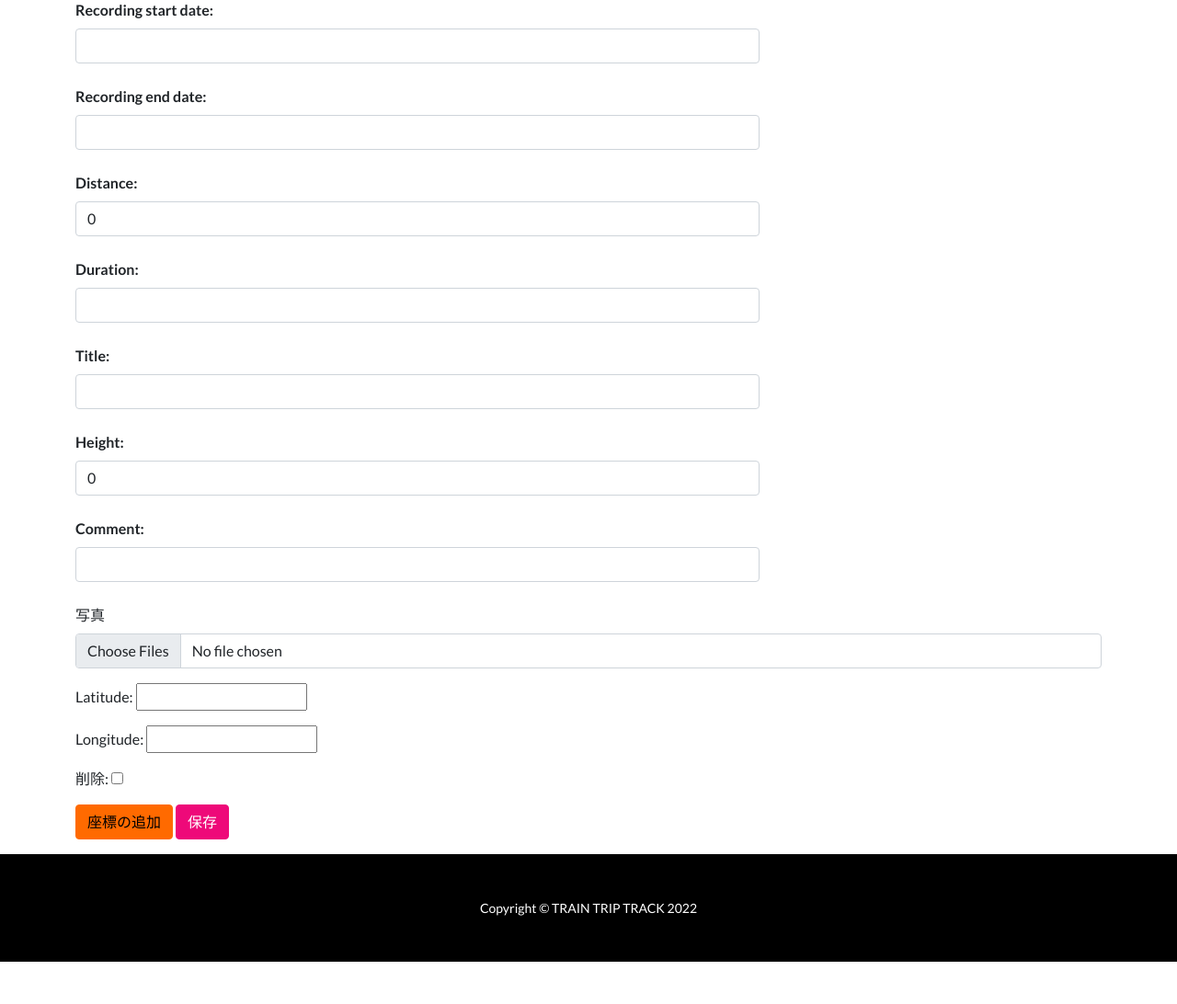
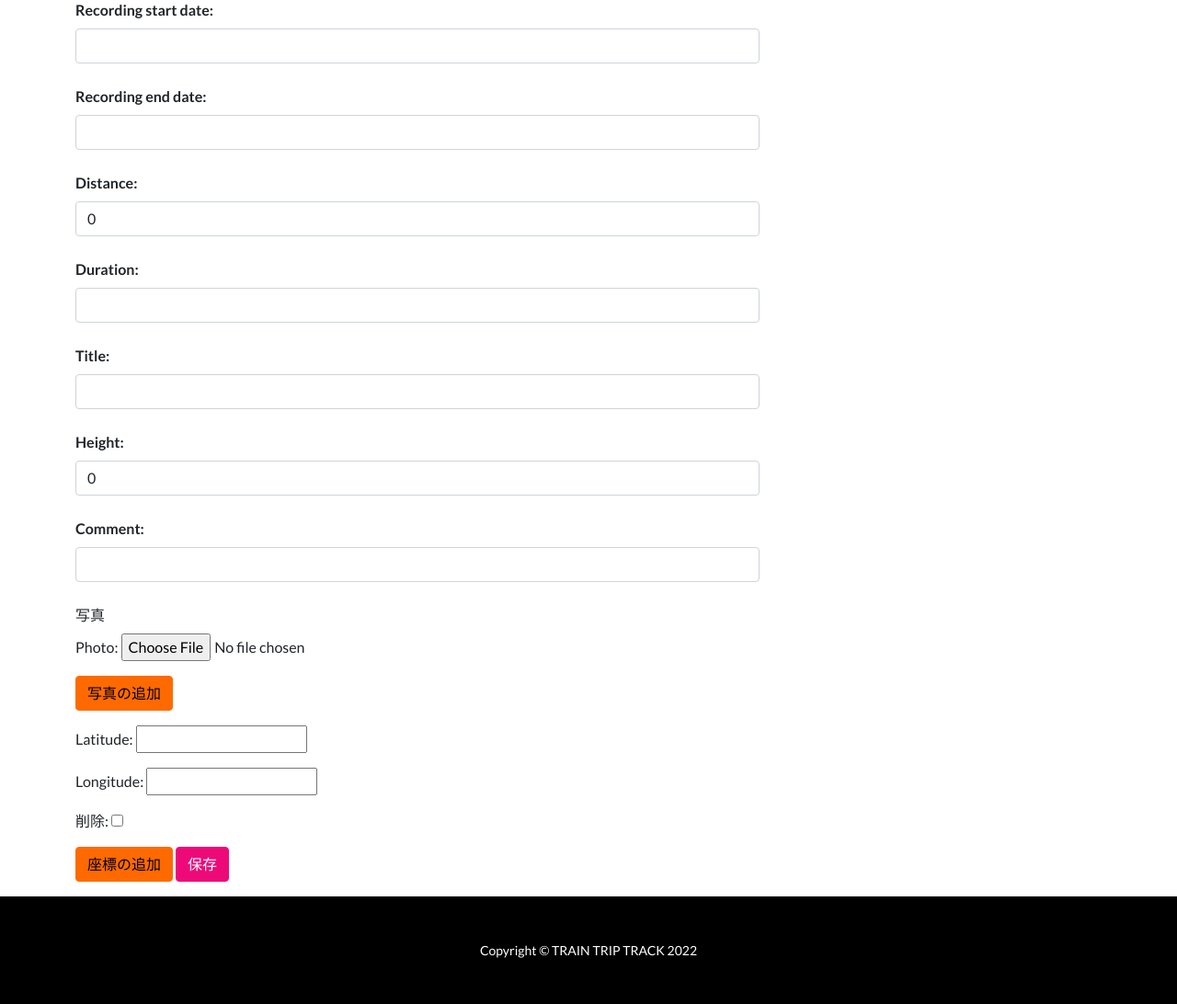
Before and after one commit to yasutake-bach/tt_track, a Django app: page /boarding-record-create/ in a window 1280 px wide. Shown: the part 97-1189 px from the top of the page at 92% size. Before the commit the page ends 1143 px from the top, so only its background shows below. Run offline with Django 3.2, Linux system fonts and the light colour scheme; some libraries are stand-ins or nearby versions.

Commit message:
写真の複数アップロードパート１

```diff
--- a/track/forms.py
+++ b/track/forms.py
@@ -13,6 +13,6 @@ class Boarding_recordForm(forms.ModelForm):
         model = Boarding_record
         exclude = ('user',)
 
-PhotoFormset = forms.inlineformset_factory(Boarding_record, Photo, fields='__all__', max_num=30)
+PhotoFormset = forms.inlineformset_factory(Boarding_record, Photo, fields='__all__', max_num=30, extra=1, can_delete=False)
 
 PlottingFormset = forms.inlineformset_factory(Boarding_record, Plotting, fields='__all__', extra=1)
--- a/track/templates/base.html
+++ b/track/templates/base.html
@@ -74,6 +74,7 @@
             <script src="https://cdn.jsdelivr.net/npm/bootstrap@5.1.3/dist/js/bootstrap.bundle.min.js"></script>
             <!-- Core theme JS-->
             <script src="js/scripts.js"></script>
+            {% block script %}{% endblock %}
         </div>
     </body>
 </html>
--- a/track/templates/boarding_record.html
+++ b/track/templates/boarding_record.html
@@ -16,7 +16,7 @@
             <div class="d-flex justify-content-end mb-4">
                 <a class="btn btn-primary float-right" href="{% url 'track:boarding_record_create' %}">新規作成</a>
             </div>
-            {% for track in boarding_record %}
+            {% for boarding_record in object_list %}
             <div class="post-preview">
                 <a href="#">
                     <h3 class="post-meta">
--- a/track/templates/boarding_record_create.html
+++ b/track/templates/boarding_record_create.html
@@ -6,7 +6,7 @@
 {% block contents %}
 <div class="container">
     <div class="my-div-style">
-        <form method="post">
+        <form method="post" enctype="multipart/form-data">
             {% csrf_token %}
 
             {{ form.non_field_errors }}
@@ -21,9 +21,22 @@
             </div>
             {% endfor %}
             <div class="mb-3">
+                <label for="formFileMultiple" class="form-label">写真</label>
                 {{ photo_formset.management_form }}
-                <label for="formFileMultiple" class="form-label">写真</label>
-                <input class="form-control" type="file" id="formFileMultiple" multiple>
+                <div id="photo-formset">
+                    {% for photo in photo_formset %}
+                        {{ photo.as_p }}
+                    {% endfor %}
+                </div>
+
+                <p id="photo_set-empty" class="d-none">
+                    <label for="id_photo_set-__prefix__-photo">Photo:</label>
+                    <input type="file" name="photo_set-__prefix__-photo" accept="image/*" id="id_photo_set-__prefix__-photo">
+                    <input type="hidden" name="photo_set-__prefix__-boarding_record" id="id_photo_set-__prefix__-boarding_record">
+                    <input type="hidden" name="photo_set-__prefix__-id" id="id_photo_set-__prefix__-id">
+                </p>
+
+                <button id="add-photo" type="button" class="btn btn-secondary">写真の追加</button>
             </div>
             <div class="row">
                 {{ plotting_formset.management_form }}
@@ -39,3 +52,43 @@
     </div>
 </div>
 {% endblock %}
+
+{% block script %}
+<script>
+    const addPhotoButton = document.getElementById('add-photo');
+    const emptyForm = document.getElementById('photo_set-empty');
+    const photoFormset = document.getElementById('photo-formset');
+    const photoMax = parseInt(document.getElementById('id_photo_set-MAX_NUM_FORMS').value);
+
+    addPhotoButton.addEventListener('click', () => {
+        const form = emptyForm.cloneNode(true);
+        const formSetCount = document.getElementById('id_photo_set-TOTAL_FORMS');
+        const count = parseInt(formSetCount.value);
+
+        form.removeAttribute('id');
+        form.removeAttribute('class');
+        const label = form.querySelector('label');
+        label.setAttribute('for', label.getAttribute('for').replace('__prefix__', count));
+
+        const input1 = form.querySelector('#id_photo_set-__prefix__-photo');
+        input1.setAttribute('id', input1.getAttribute('id').replace('__prefix__', count));
+        input1.setAttribute('name', input1.getAttribute('name').replace('__prefix__', count));
+
+        const input2 = form.querySelector('#id_photo_set-__prefix__-boarding_record');
+        input2.setAttribute('id', input2.getAttribute('id').replace('__prefix__', count));
+        input2.setAttribute('name', input2.getAttribute('name').replace('__prefix__', count));
+
+        const input3 = form.querySelector('#id_photo_set-__prefix__-id');
+        input3.setAttribute('id', input3.getAttribute('id').replace('__prefix__', count));
+        input3.setAttribute('name', input3.getAttribute('name').replace('__prefix__', count));
+
+        photoFormset.appendChild(form);
+
+        formSetCount.value = count + 1;
+
+        if(formSetCount.value >= photoMax) {
+            addPhotoButton.remove();
+        }
+    });
+</script>
+{% endblock %}
```
